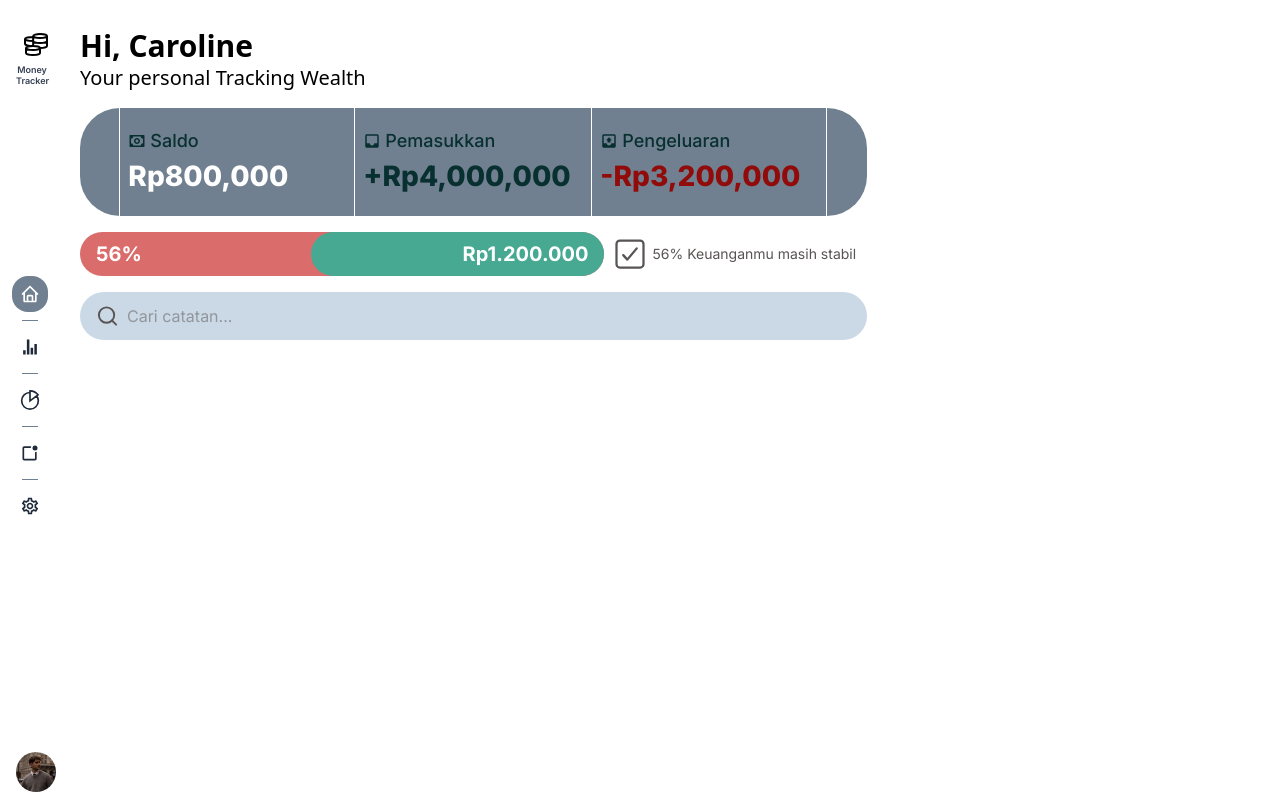
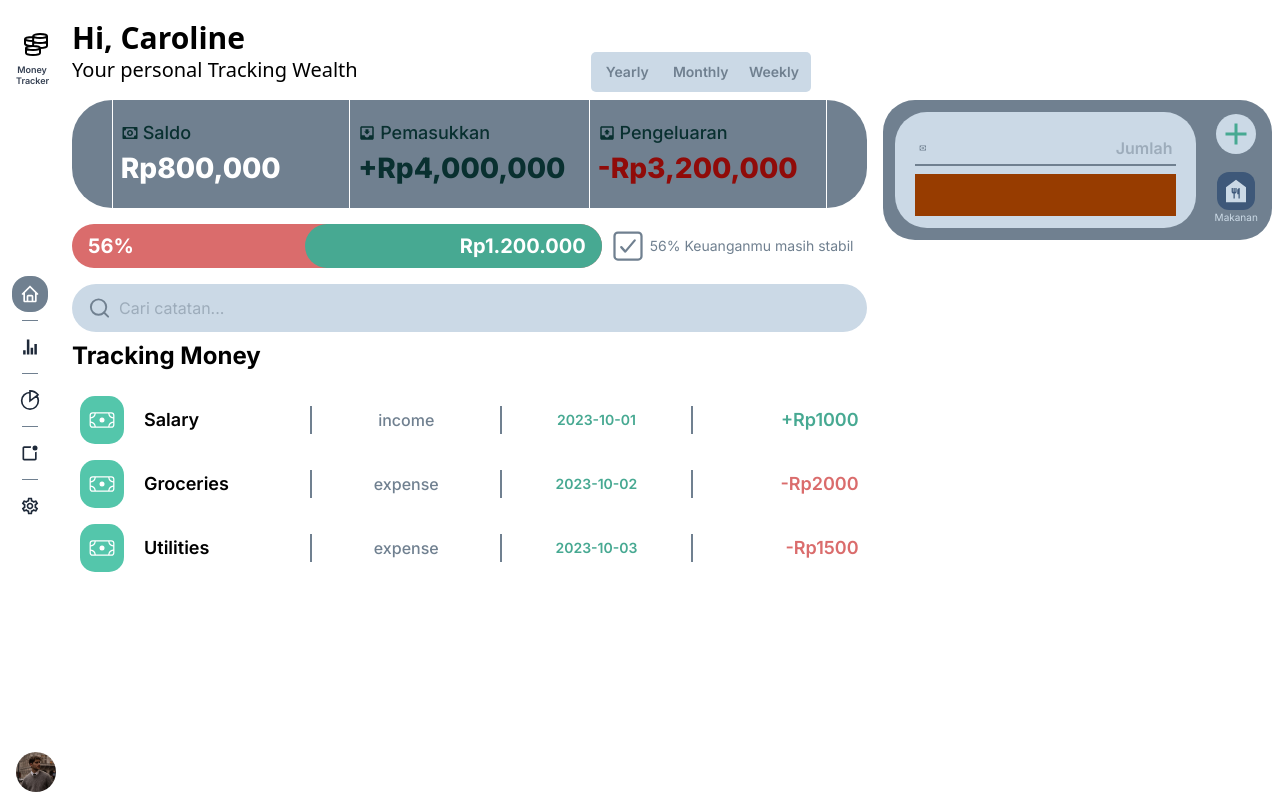
Before and after one commit to Savienn1/money-note, a React (Vite) app: page / in a window 1280 px wide. Built offline with nearby package versions, Linux system fonts and the light colour scheme; a web font is replaced by a local one.

Commit message:
make ButtonGroup, AddTransaction half and Tracking Money UI

```diff
--- a/src/App.tsx
+++ b/src/App.tsx
@@ -3,6 +3,9 @@ import Sidebar from "./layouts/sidebar"
 import ShowMoney from "./components/show-money"
 import HealthyBar from "./components/healthy-bar"
 import SearchBar from "./components/search-bar"
+import TrackingMoney from "./components/tracking-money"
+import ChangeButton from "./components/change-button"
+import AddTransaction from "./components/add-transaction"
 
 function App() {
 
@@ -12,15 +15,21 @@ function App() {
         <div className="flex">
           <Sidebar />
         </div>
-        <div className="flex flex-col p-2 w-screen">
-          <Header className="col-span-6 "/>
-          <div className="grid grid-cols-6 w-full h-full gap-2 p-2">
-            <div className="col-span-4  flex flex-col gap-2">
+        <div className="flex flex-col w-screen">
+          <div className="flex items-end w-full ">
+            <Header/>
+            <ChangeButton />
+          </div>
+          <div className="grid grid-cols-6 w-full h-full gap-4 p-2">
+            <div className="col-span-4 flex flex-col gap-2">
               <ShowMoney />
               <HealthyBar />
               <SearchBar />
+              <TrackingMoney />
             </div>
-            <div className="col-span-2 "></div>
+            <div className="col-span-2">
+              <AddTransaction/>
+            </div>
           </div>
         </div>
       </div>
--- /dev/null
+++ b/src/components/add-transaction.tsx
@@ -0,0 +1,36 @@
+import React from 'react'
+import { BiMoney, BiPlus } from 'react-icons/bi'
+import { MdFoodBank } from 'react-icons/md'
+
+const AddTransaction = () => {
+  return (
+    <div className='grid grid-cols-12 rounded-4xl bg-grey-dark w-full h-35 p-3 gap-4'>
+        <div className='col-span-10 row-span-2 flex flex-col items-center rounded-4xl justify-between bg-grey-light px-5 py-3 gap-2'>
+            <div className="flex items-end w-full h-1/2 p-1 border-b-2 border-[#708090]">
+                <BiMoney className="text-2xl text-grey mr-3" />
+                <input
+                    type="text"
+                    placeholder="Jumlah"
+                    className="flex-1 text-end font-semibold bg-transparent outline-none text-grey text-base"
+                />
+            </div>
+            <div className='flex items-center justify-between w-full px-4 bg-amber-800 h-1/2'>
+
+            </div>
+        </div>
+        <div className='col-span-2 flex items-center justify-center'>
+            <div className='w-fit rounded-3xl p-[2px] bg-grey-light'>
+                <BiPlus className='text-4xl text-green-pastel'/>
+            </div>
+        </div>
+        <div className='col-span-2 flex flex-col items-center'>
+            <div className=' w-fit rounded-xl p-1 bg-blue-dark'>
+                <MdFoodBank className='text-3xl text-grey-light'/>
+            </div>
+            <p className='text-grey-light text-[10px]'>Makanan</p>
+        </div>
+    </div>
+  )
+}
+
+export default AddTransaction
--- /dev/null
+++ b/src/components/change-button.tsx
@@ -0,0 +1,27 @@
+
+import { NavLink } from 'react-router-dom'
+
+const ChangeButton = () => {
+    const navItems = [
+        { Label: 'Yearly', to: '/yearly' },
+        { Label: 'Monthly', to: '/monthly' },
+        { Label: 'Weekly', to: '/weekly' },
+    ];
+
+    return (
+        <div className="flex items-center justify-between w-55 h-10 p-1 bg-grey-light rounded-[5px] cursor-pointer  ml-5">
+            {navItems.map((item, index) => (
+                <NavLink
+                    key={index}
+                    to={item.to}
+                    className={({ isActive }) =>
+                        `flex items-center justify-center w-4/13 h-full rounded-[5px] font-semibold text-sm ${isActive ? 'bg-grey-dark text-white' : 'text-grey'}`
+                    }
+                >
+                    <p>{item.Label}</p>
+                </NavLink>
+            ))}
+        </div>
+    )
+}
+export default ChangeButton
--- a/src/components/header.tsx
+++ b/src/components/header.tsx
@@ -1,11 +1,8 @@
 
-type HeaderProps = {
-  className?: string;
-};
 
-const Header = ( {className} : HeaderProps) => {
+const Header = () => {
     return (
-        <div className= {`w-full flex-row h-fit g-3 mt-3 p-2 ${className}`}>
+        <div className= {`w-5/12 flex-row h-fit g-3 mt-3 p-2 `}>
             <h1 className="font-sans font-bold text-3xl">Hi, Caroline</h1>
             <h3 className="font-sans font-medium text-xl">Your personal Tracking Wealth</h3>
         </div>
--- a/src/components/healthy-bar.tsx
+++ b/src/components/healthy-bar.tsx
@@ -17,9 +17,9 @@ const HealthyBar = () => {
                 </div>
             </div>
             <div className=' w-2/6 h-full flex items-center justify-start pl-2'>
-                <span className='h-full w-10 flex items-center'><IoCheckboxOutline className='text-4xl text-gray'/></span>
+                <span className='h-full w-10 flex items-center'><IoCheckboxOutline className='text-4xl text-grey'/></span>
                 <div className='flex flex-col'>
-                    <p className='text-sm text-gray'>{percentage}% {warn}</p>
+                    <p className='text-sm text-grey'>{percentage}% {warn}</p>
                 </div>
             </div>
         </div>
--- a/src/components/search-bar.tsx
+++ b/src/components/search-bar.tsx
@@ -1,14 +1,14 @@
-import React from 'react'
+
 import { FiSearch } from 'react-icons/fi'
 
 const SearchBar = () => {
   return (
-    <div className="w-full h-12 bg-gray-light rounded-3xl flex items-center px-4">
-        <FiSearch className="text-gray text-2xl" />
+    <div className="w-full h-12 bg-grey-light rounded-3xl flex items-center px-4">
+        <FiSearch className="text-grey text-2xl" />
         <input
             type="text"
             placeholder="Cari catatan..."
-            className="ml-2 w-full bg-transparent outline-none text-gray placeholder-gray"
+            className="ml-2 w-full bg-transparent outline-none text-grey placeholder-grey"
         />
     </div>
   )
--- a/src/components/show-money.tsx
+++ b/src/components/show-money.tsx
@@ -1,6 +1,6 @@
 import React from "react";
 import { BiMoney } from "react-icons/bi";
-import { MdInbox, MdOutbox } from "react-icons/md";
+import { MdMoveToInbox, MdOutbox } from "react-icons/md";
 
 interface Fund {
     label: string;
@@ -22,12 +22,12 @@ const ShowMoney = () => {
 
     const funds: Fund[] = [
         { label: "Saldo", nominal: `Rp${saldo.toLocaleString()}`, icon: <BiMoney />, text_color: "white" },
-        { label: "Pemasukkan", nominal: `+Rp${pemasukkan.toLocaleString()}`, icon: <MdInbox />, text_color: "#093030" },
+        { label: "Pemasukkan", nominal: `+Rp${pemasukkan.toLocaleString()}`, icon: <MdMoveToInbox />, text_color: "#093030" },
         { label: "Pengeluaran", nominal: `-Rp${pengeluaran.toLocaleString()}`, icon: <MdOutbox />, text_color: "#900B09" },
     ];
 
     return (
-        <div className="bg-gray-dark w-full h-27 rounded-[40px] flex items-center justify-center">
+        <div className="bg-grey-dark w-full h-27 rounded-[40px] flex items-center justify-center">
             {funds.map((fund, idx) => (
             <div className={`w-3/10 h-full flex flex-col items-start justify-center border-white px-2
             ${idx === 0 ? "border-x-1" : ""} ${idx === funds.length - 1 ? "border-x-1" : ""}`}>
--- /dev/null
+++ b/src/components/tracking-money.tsx
@@ -0,0 +1,43 @@
+import { CiMoneyBill } from "react-icons/ci"
+
+
+
+
+const TrackingMoney = () => {
+    const transactions = [
+        {id: 1, description: 'Salary',type: 'income', date: '2023-10-01', amount: 1000, icon: CiMoneyBill},
+        {id: 2, description: 'Groceries', type: 'expense', date: '2023-10-02', amount: 2000, icon: CiMoneyBill},
+        {id: 3, description: 'Utilities', type: 'expense', date: '2023-10-03', amount: 1500, icon: CiMoneyBill},
+    ]
+
+    return (
+        <div>
+            <h1 className="text-2xl font-bold mb-4">Tracking Money</h1>
+            <div className="">
+                {transactions.length > 0 ? (
+                    transactions.map((transaction) => (
+                        <div key={transaction.id} className="flex items-center justify-center p-2">
+                            <div className="flex items-center justify-center w-12 h-12 bg-[#54C6AB] rounded-[15px] mr-5">
+                                <transaction.icon className="text-white text-3xl" />
+                            </div>
+                            <div className="flex items-center justify-between w-full">
+                                <p className="font-semibold w-36 text-lg">{transaction.description}</p>
+                                <div className="w-[2px] bg-grey-dark h-7"> </div>
+                                <p className="font-medium text-grey w-36 text-center">{transaction.type}</p>
+                                <div className="w-[2px] bg-grey-dark h-7"> </div>
+                                <p className="text-sm font-semibold text-green-pastel w-36 text-center">{transaction.date}</p>
+                                <div className="w-[2px] bg-grey-dark h-7"> </div>
+                                <span className={`text-${transaction.type === 'income' ? 'green-pastel' : 'red-pastel'} font-semibold w-36 text-end text-lg`}>
+                                    {transaction.type === 'income' ? '+' : '-'}Rp{transaction.amount}
+                                </span>
+                            </div>
+                        </div>
+                    ))
+                ) : (
+                    <p className="text-grey">No transactions recorded yet.</p>
+                )}
+            </div>
+        </div>
+    )
+}
+export default TrackingMoney
--- a/src/index.css
+++ b/src/index.css
@@ -6,15 +6,18 @@
   }
 }
 
-.bg-gray-dark {
+.bg-grey-dark {
   background-color: #708090;
 }
-.bg-gray-light {
+.bg-grey-light {
   background-color: #CBD9E6;
 }
 
-.text-gray {
-  color: #595454;
+.text-grey {
+  color: #708090;
+}
+.text-grey-light {
+  color: #CBD9E6;
 }
 
 .text-inter {
@@ -28,6 +31,12 @@
 .text-bitcount {
   font-family: 'Bitcount Prop Single', system-ui;
 }
+.text-green-pastel {
+  color: #47A992;
+}
+.text-red-pastel {
+  color: #DA6C6C;
+}
 
 .bg-green-pastel {
   background-color: #47A992;
@@ -35,3 +44,7 @@
 .bg-red-pastel {
   background-color: #DA6C6C;
 }
+
+.bg-blue-dark{
+  background-color: #3E5879;
+}
--- a/src/layouts/sidebar.tsx
+++ b/src/layouts/sidebar.tsx
@@ -6,7 +6,6 @@ import { GrAnalytics, GrMoney } from "react-icons/gr";
 import { BiNotification } from "react-icons/bi";
 import { MdOutlineSettings } from "react-icons/md";
 import { IoMdStats } from "react-icons/io";
-import { AiOutlineSetting } from "react-icons/ai";
 
 import Profile from "../assets/profile.jpeg";
 import { BsLayoutSidebarInset } from "react-icons/bs";
```
